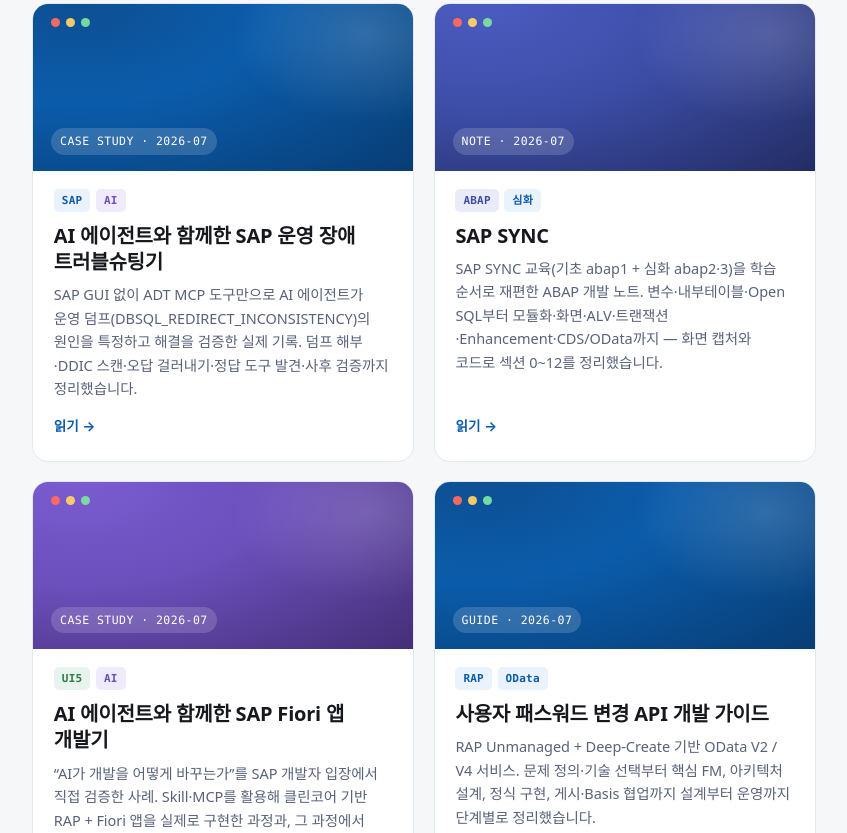
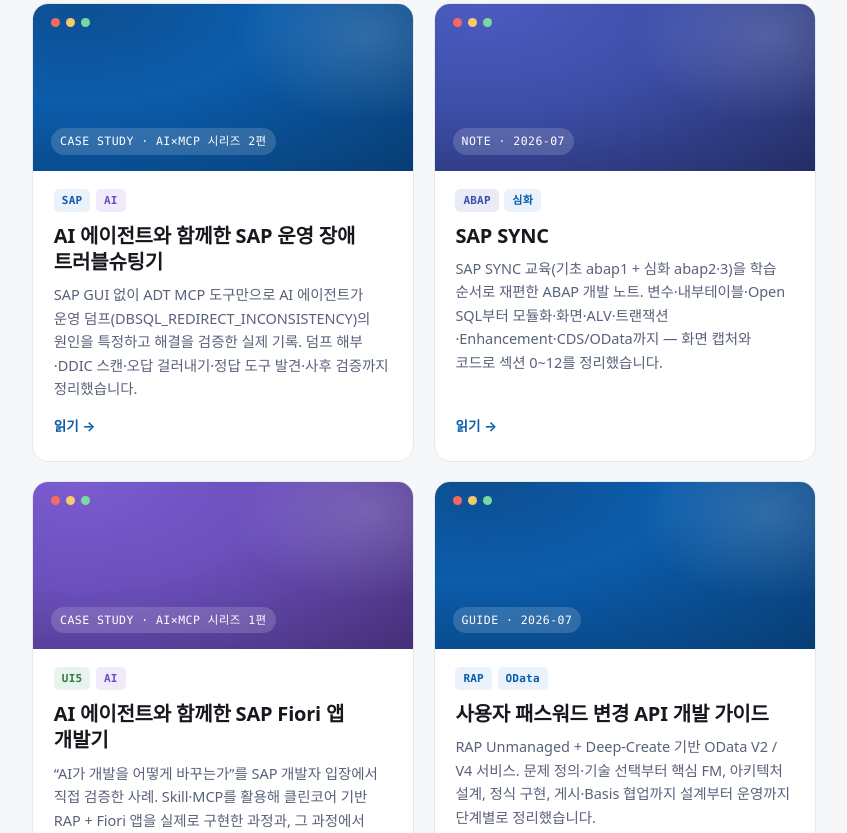
Before and after one commit to Would-you-sap/would-you-sap.github.io, a plain HTML site: page index.html in a window 1280 px wide. Shown: the part 492-1325 px from the top of the page, without its empty margins (216-1063 px from the left). Drawn offline with Linux system fonts and the light colour scheme.

Commit message:
portal: AI Fiori/ADT 카드에 'AI×MCP 시리즈 1편/2편' 표시

```diff
--- a/index.html
+++ b/index.html
@@ -132,7 +132,7 @@
         <a class="card-hit" href="./SAP/adt-mcp-dump-troubleshooting/">
           <div class="cover">
             <div class="cv-dots"><span style="background:#FF6B5E"></span><span style="background:#FFD166"></span><span style="background:#7CE0A3"></span></div>
-            <span class="cv-tag">CASE STUDY · 2026-07</span>
+            <span class="cv-tag">CASE STUDY · AI×MCP 시리즈 2편</span>
           </div>
           <div class="card-body">
             <div class="tags"><span class="tag sap">SAP</span><span class="tag ai">AI</span></div>
@@ -162,7 +162,7 @@
         <a class="card-hit" href="./ui5/ai-fiori-dev/">
           <div class="cover ai">
             <div class="cv-dots"><span style="background:#FF6B5E"></span><span style="background:#FFD166"></span><span style="background:#7CE0A3"></span></div>
-            <span class="cv-tag">CASE STUDY · 2026-07</span>
+            <span class="cv-tag">CASE STUDY · AI×MCP 시리즈 1편</span>
           </div>
           <div class="card-body">
             <div class="tags"><span class="tag ui5">UI5</span><span class="tag ai">AI</span></div>
```
